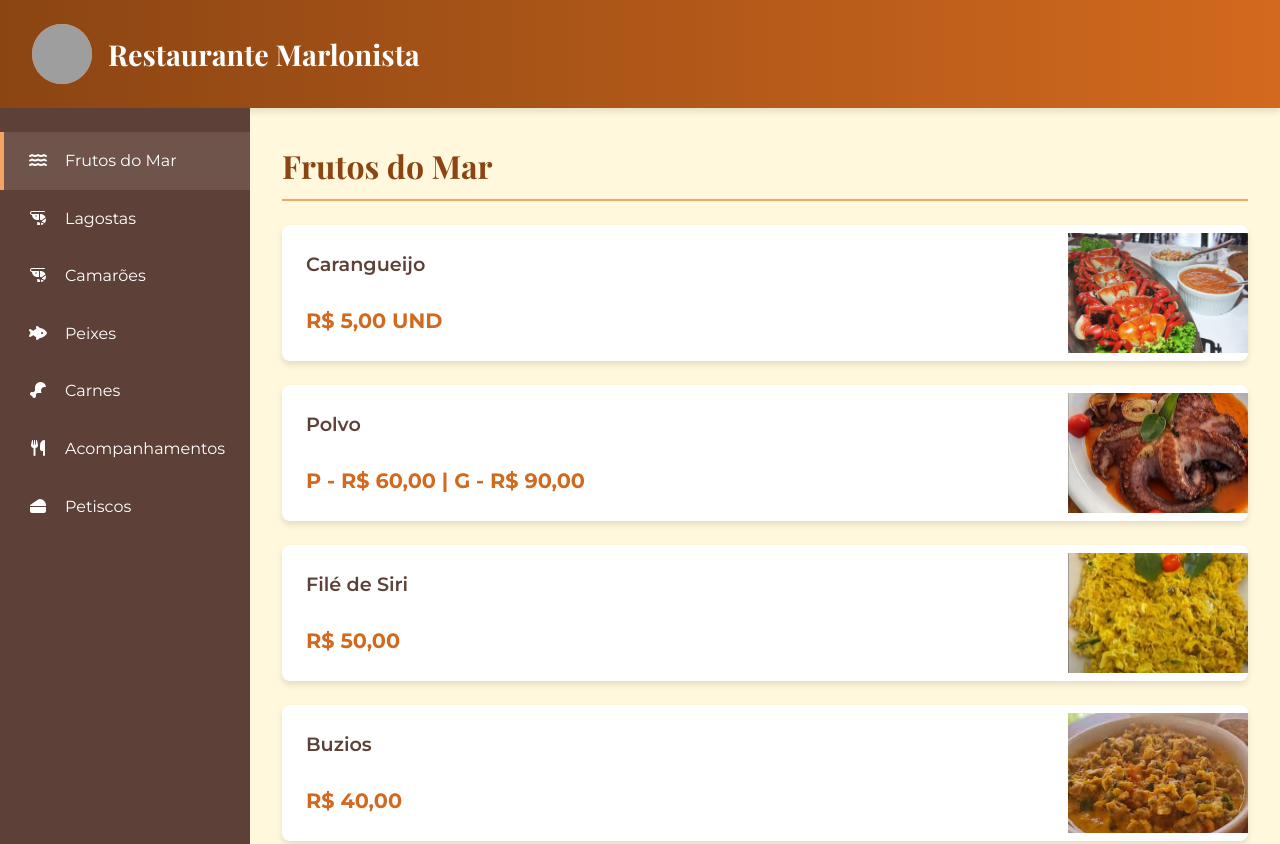
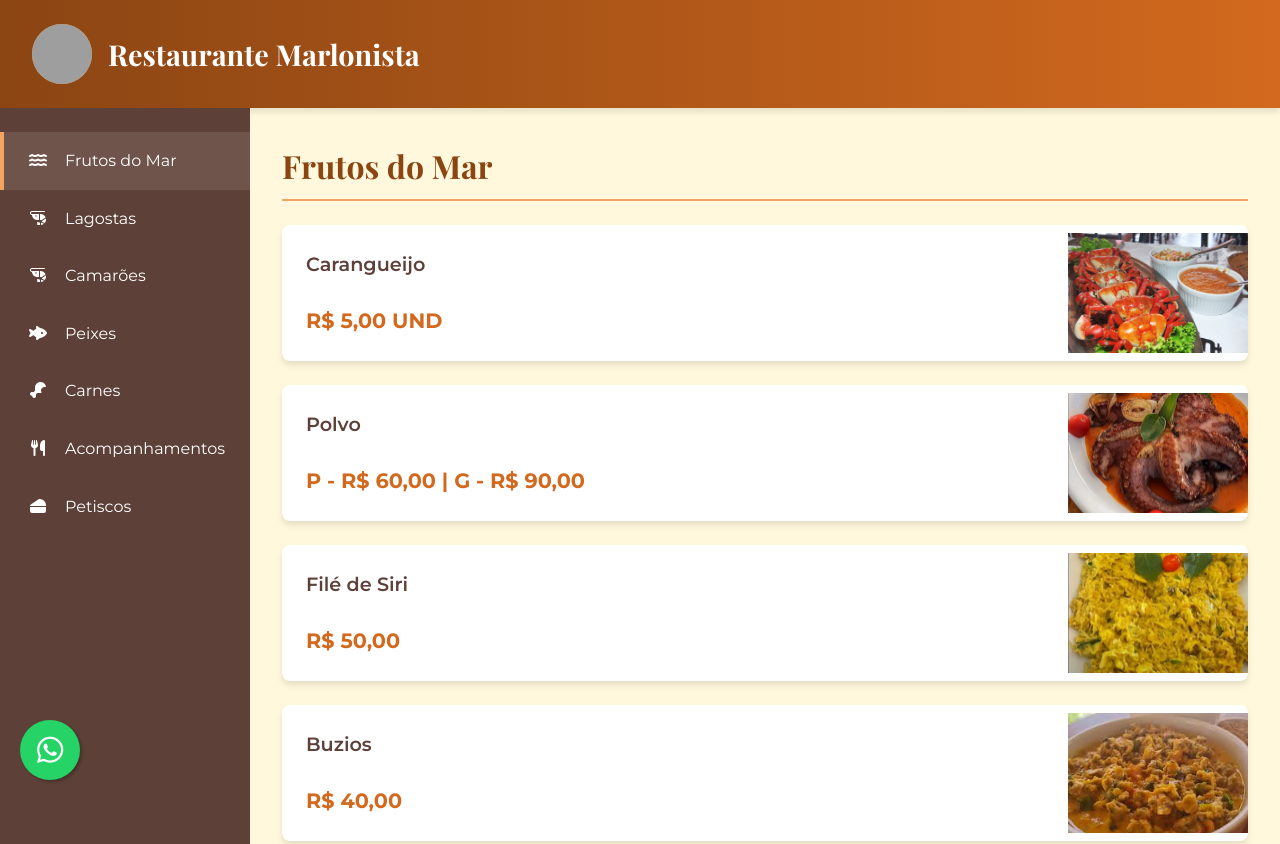
Before and after one commit to hiagospencer/cardapio_digital, a plain HTML site: page index.html in a window 1280 px wide. Shown: the top 844 px of the page. Drawn offline with nearby package versions, Linux system fonts and the light colour scheme; grey boxes are pictures that could not be loaded.

Commit message:
adicionando o whatsapp

```diff
--- a/css/styles.css
+++ b/css/styles.css
@@ -274,6 +274,33 @@ header {
   padding: 0.5rem;
 }
 
+/* WhatsApp Button */
+.whatsapp-button {
+  position: fixed;
+  bottom: 20px;
+  left: 20px;
+  width: 60px;
+  height: 60px;
+  background-color: #25d366;
+  color: white;
+  border-radius: 50%;
+  text-align: center;
+  font-size: 30px;
+  box-shadow: 2px 2px 3px rgba(0, 0, 0, 0.25);
+  display: flex;
+  align-items: center;
+  justify-content: center;
+  text-decoration: none;
+  transition: all 0.3s ease;
+  z-index: 1000;
+}
+
+.whatsapp-button:hover {
+  transform: scale(1.1);
+  background-color: #20ba5a;
+  color: white;
+}
+
 /* Responsividade */
 @media (max-width: 992px) {
   .product-image {
--- a/index.html
+++ b/index.html
@@ -72,6 +72,12 @@
         </div>
     </div>
 
+    <!-- WhatsApp Button -->
+    <a href="https://wa.me/5584986058958?text=Olá! Gostaria de fazer um pedido do Restaurante Marlonista."
+        class="whatsapp-button" target="_blank" rel="noopener noreferrer">
+        <i class="fab fa-whatsapp"></i>
+    </a>
+
 
     <script src="js/script.js"></script>
 </body>
```
